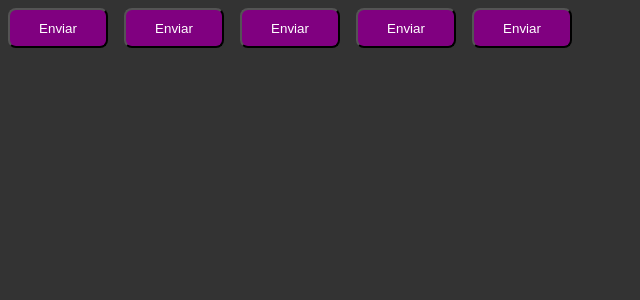
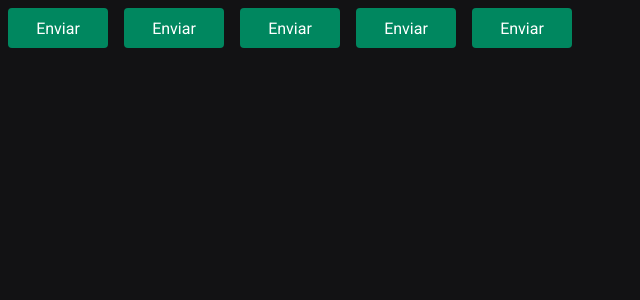
Before and after one commit to joseaugustoss/spas-reactjs, a React (Vite) app: page / in a window 1280 px wide. Shown: the top 300 px of the page, without its empty margins (0-640 px from the left). Built offline with nearby package versions, Linux system fonts and the light colour scheme.

Commit message:
cores e fonte

```diff
--- a/index.html
+++ b/index.html
@@ -3,8 +3,11 @@
 
 <head>
   <meta charset="UTF-8" />
+  <link rel="preconnect" href="https://fonts.googleapis.com" />
+  <link rel="preconnect" href="https://fonts.gstatic.com" crossorigin />
+  <meta name="viewport" content="width=device-width, initial-scale=1.0" />
+  <link href="https://fonts.googleapis.com/css2?family=Roboto+Mono:wght@700&family=Roboto:wght@400;700&display=swap" rel="stylesheet">
   <link rel="icon" type="image/svg+xml" href="/src/favicon.svg" />
-  <meta name="viewport" content="width=device-width, initial-scale=1.0" />
   <title>Ignite timer</title>
 </head>
 
--- a/src/components/Button.styles.ts
+++ b/src/components/Button.styles.ts
@@ -17,9 +17,10 @@
   width: 100px;
   height: 40px;
   margin: 8px;
-  border-radius: 8px;
+  border: 0;
+  border-radius: 4px;
 
-  background-color: ${(props) => props.theme.primary};
+  background-color: ${(props) => props.theme["green-500"]};
   color: ${(props) => props.theme.white};
 
   /* ${(props) => {
--- a/src/styles/global.ts
+++ b/src/styles/global.ts
@@ -6,9 +6,19 @@
   padding: 0;
   box-sizing: border-box;
 }
+:focus{
+  outline: 0;
+  box-shadow: 0 0 0 2px ${(props) => props.theme["gray-500"]};
+}
 body{
-  background: #333;
-  color: #fff;
+  background: ${(props) => props.theme["gray-900"]};
+  color: ${(props) => props.theme["gray-300"]};
 
 }
+body, input, button, textarea{
+  font-family: 'Roboto', sans-serif;
+  font-weight: 400;
+  font-size: 1rem;
+/* font-family: 'Roboto Mono', monospace; */
+}
 `;
--- a/src/styles/themes/default.ts
+++ b/src/styles/themes/default.ts
@@ -1,6 +1,21 @@
 export const defaultTheme = {
-  white: "#fff",
-  primary: "purple",
-  secondary: "blue",
-  success: "green",
+  white: "#FFF",
+
+  "gray-100": "#E1E1E6",
+  "gray-300": "#C4C4CC",
+  "gray-400": "#8D8D99",
+  "gray-500": "#7C7C8A",
+  "gray-600": "#323238",
+  "gray-700": "#29292E",
+  "gray-800": "#202024",
+  "gray-900": "#121214",
+
+  "green-300": "#00B37E",
+  "green-500": "#00875F",
+  "green-700": "#015F43",
+
+  "red-500": "#AB222E",
+  "red-700": "#7A1921",
+
+  "yellow-500": "#FBA94C",
 };
```
